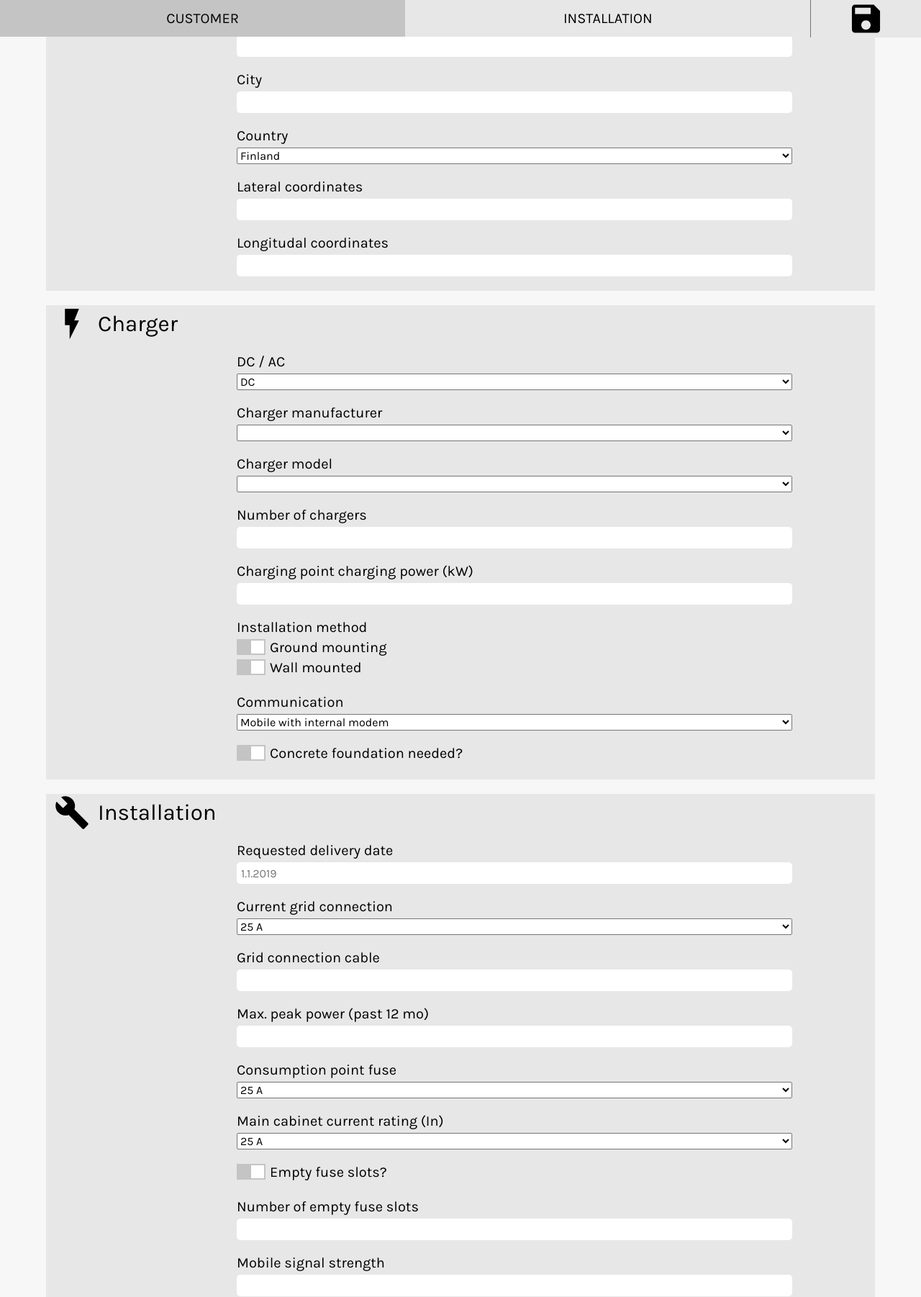
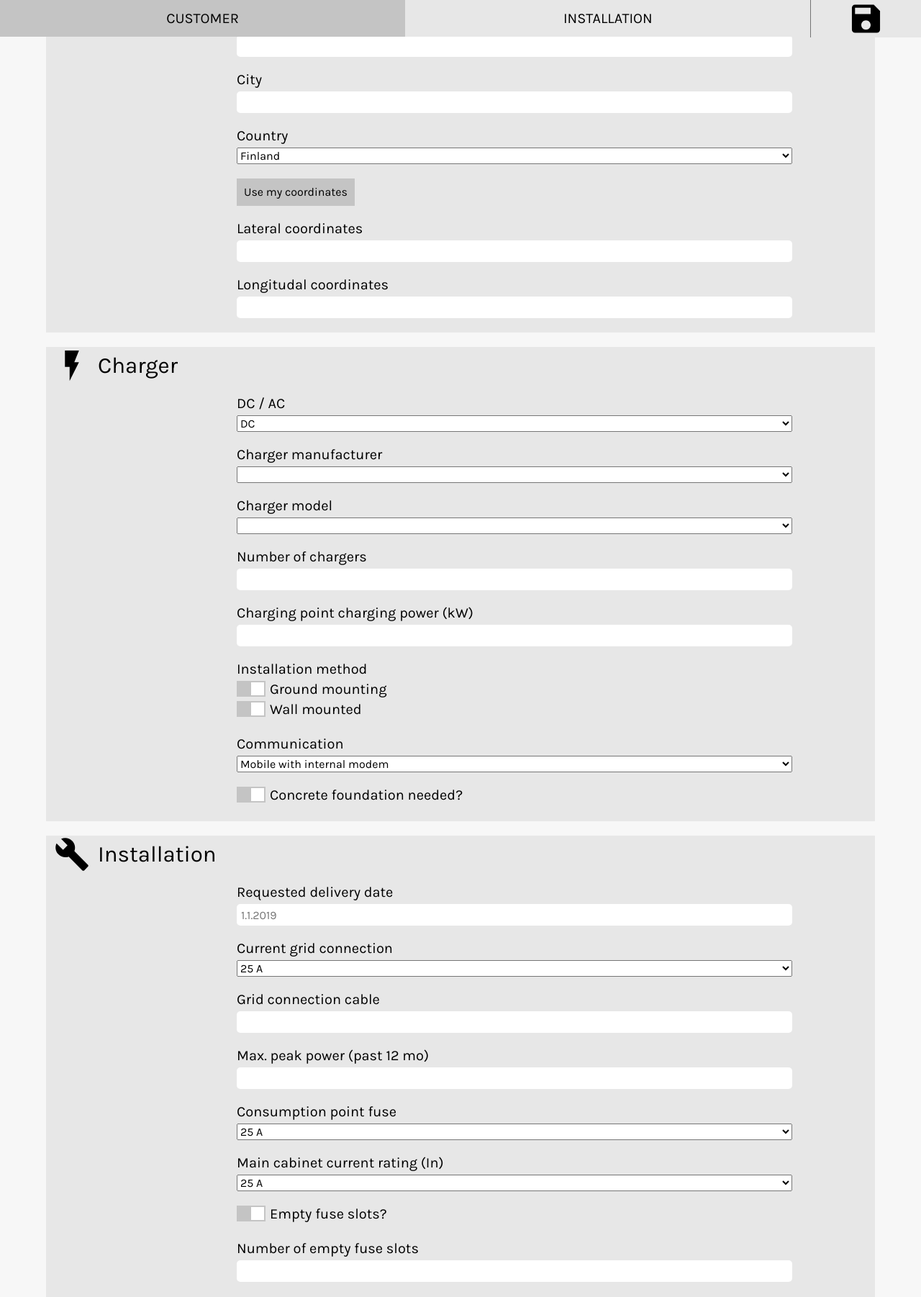
Before and after one commit to Zigelzi/SiteSurveyApp, a Flask app: page /survey/create in a window 1280 px wide. Shown: the part 749-2551 px from the top of the page at 72% size. Run offline with Flask 2, Linux system fonts and the light colour scheme; the visitor is signed in with stand-in values (Sample User, id 1); data comes from the database, SQL or seed files in the repository; data that the repository does not hold is empty.

Commit message:
Added geoLocation JavaScript for entering lat and long values with button click

```diff
--- a/sitesurvey/static/css/style.css
+++ b/sitesurvey/static/css/style.css
@@ -624,6 +624,9 @@ header {
   /* Margin-left + width = 90% and rest 10% is margin-right */
   margin-left: 23%;
 }
+.input-box button {
+  margin-left: 23%;
+}
 .input-box label {
   font-size: 1.25rem;
   margin-bottom: 5px;
--- /dev/null
+++ b/sitesurvey/static/js/scripts.js
@@ -0,0 +1,32 @@
+const coordinatesButton = document.getElementById('btn-coords')
+
+function getCoords() {
+    // Function to get users coordinates and input them to the lateral and longitudal form fields
+    const coordinateFieldLat = document.getElementById('coordinate_lat');
+    const coordinateFieldLong = document.getElementById('coordinate_long');
+    const coordinateError = document.getElementById('error');
+
+    function success(position) {
+        // Success callback if the navigator is able to return the location
+        const lat = position.coords.latitude;
+        const long = position.coords.longitude;
+
+        coordinateError.textContent = '';
+        coordinateFieldLat.value = lat;
+        coordinateFieldLong.value = long;
+    }
+
+    function error () {
+        // Error callback if navigator is not able to locate the user
+        coordinateError.textContent = 'Unable to retrieve your location';
+    }
+
+    if (!navigator.geolocation) {
+        // Check if the navigator is supported by users browser and run it if it is
+        coordinateError.textContent = 'Geolocation is not supported by your browser';
+    } else {
+        navigator.geolocation.getCurrentPosition(success, error);
+    }
+}
+
+coordinatesButton.addEventListener('click', getCoords);
--- a/sitesurvey/static/scss/components/_surveys.scss
+++ b/sitesurvey/static/scss/components/_surveys.scss
@@ -39,6 +39,10 @@
         width: 67%; /* Margin-left + width = 90% and rest 10% is margin-right */
         margin-left: $input-margin-left;
     }
+    button {
+        margin-left: $input-margin-left;
+    }
+
     label {
         font-size: 1.25rem;
         margin-bottom: 5px;
--- a/sitesurvey/templates/auth/login.html
+++ b/sitesurvey/templates/auth/login.html
@@ -39,8 +39,8 @@
                 </div>
                 <div class="input-box checkbox">
                     <div class="slider-checkbox">
+                        {{ form.remember }}
                         {{ form.remember.label(class="label") }}
-                        {{ form.remember }}
                     </div>
 
                 </div>
--- a/sitesurvey/templates/layout.html
+++ b/sitesurvey/templates/layout.html
@@ -6,7 +6,7 @@
         <meta charset="utf-8">
         <link href="https://fonts.googleapis.com/css?family=Karla:400,400i,700,700i|Oswald:400,700" rel="stylesheet">
         <link rel="stylesheet" href="{{ url_for('static', filename='css/style.css') }}">
-        <!-- <script type="text/javascript" src="{{ url_for('static', filename='js/scripts.js') }}" defer></script> -->
+        <script type="text/javascript" src="{{ url_for('static', filename='js/scripts.js') }}" defer></script>
 
         {% if title %}
             <title>{{ title }} - SiteSurveyApp</title>
--- a/sitesurvey/templates/survey/create_survey.html
+++ b/sitesurvey/templates/survey/create_survey.html
@@ -146,6 +146,10 @@
                         {% endfor %}
                     </div>
                     {% endif %}
+                </div>
+                <div class="input-box">
+                    <button id="btn-coords" type="button">Use my coordinates</button>
+                    <p id="error"></p>
                 </div>
                 <div class="input-box">
                     {{ form.coordinate_lat.label }}
```
Also changed, not shown: 1 other file. Lines whose indentation alone changed are shown as unchanged.
